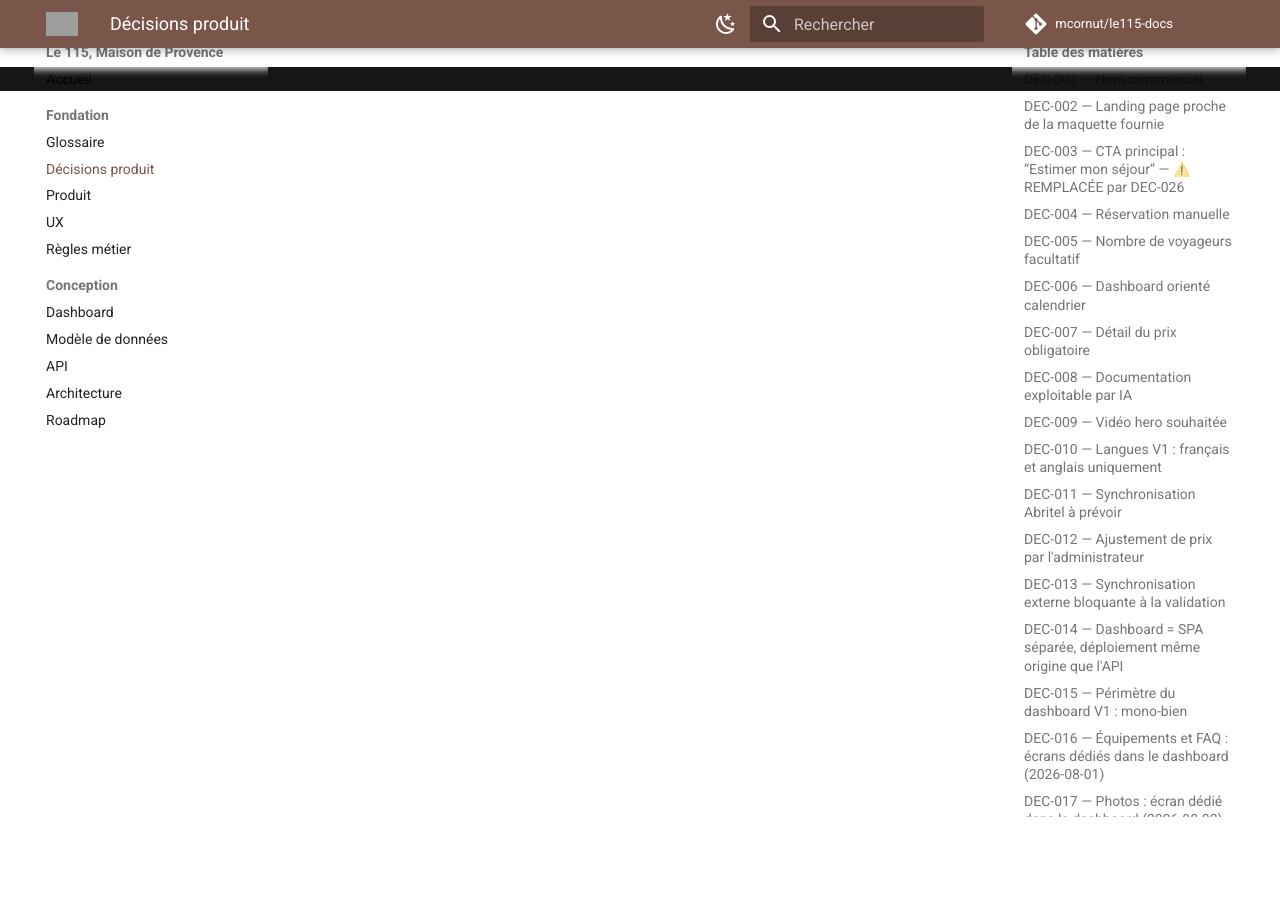
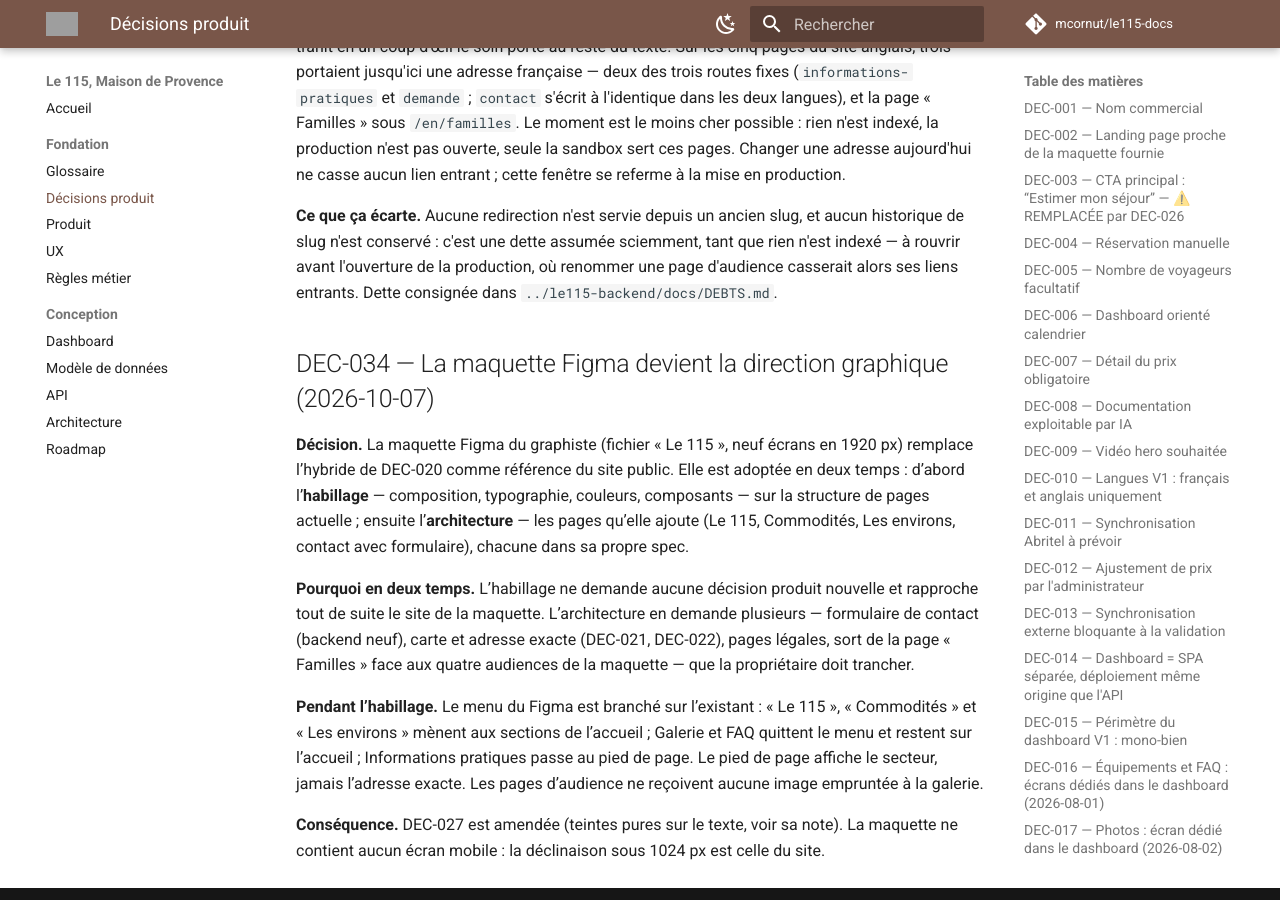
Before and after one commit to mcornut/le115-docs, an MkDocs documentation site: the page built from docs/00-Product-Decisions.md, in a window 1280 px wide and 900 px high, scrolled down 16280 px. Built offline with MkDocs 1.6.1 and Material for MkDocs 9.7.7, drawn with Linux system fonts in a browser that asks for light colours; comment, search, counter and statistics services are not loaded; some of the changed text lies outside the part shown; grey boxes are pictures that could not be loaded.

Commit message:
docs(DEC-034): la maquette Figma devient la direction graphique, DEC-027 amendée
Co-Authored-By: Claude Sonnet 5 <noreply@anthropic.com>

```diff
--- a/docs/00-Product-Decisions.md
+++ b/docs/00-Product-Decisions.md
@@ -248,7 +248,11 @@ source de vérité.
 **Conséquence.** Si les chevauchements se révèlent illisibles à l’usage, la réponse sera un
 endpoint de résolution côté serveur — pas un calcul côté interface.
 
-## DEC-020 — Direction graphique du site public : l’hybride des deux maquettes (2026-08-15)
+## DEC-020 — Direction graphique du site public : l’hybride des deux maquettes (2026-08-15) — ⚠️ REMPLACÉE par [DEC-034](#dec-034--la-maquette-figma-devient-la-direction-graphique-2026-10-07)
+
+> **La direction retenue ici n’est plus celle du site.** Depuis le 2026-10-07, la
+> maquette Figma du graphiste fait référence (DEC-034). La fiche reste pour
+> l’historique.
 
 **Décision.** Le site public visiteur retient la **mise en page de
 `landing-reference.png`** — deux niveaux d’en-tête, logo en arche, accent terracotta,
@@ -465,6 +469,16 @@ consentement ne s’impose.
 qui les aurait éloignées des teintes du logo ; s’en tenir aux deux seules
 couleurs conformes (Ardoise, Olive profond), ce qui aurait réduit le site à une
 palette bicolore sans rapport avec la charte transmise.
+
+> **Amendée le 2026-10-07 (DEC-034) : les teintes pures du Figma, aussi sur le
+> texte.** La maquette Figma pose la Terre cuite pure (`#d97859`) sous le texte
+> blanc des boutons et sur les surtitres, et `#b26046` sur les liens de carte.
+> La propriétaire a choisi de la suivre à l’identique, contrastes mesurés à
+> l’appui : 3,10:1 pour le blanc sur bouton et pour les surtitres, 4,22:1 pour
+> les liens de carte — sous le seuil AA de 4,5:1. Le menu actif (4,51:1) et le
+> texte courant, désormais noir (21:1), le tiennent. Ce qui ne change pas :
+> l’interface hors habillage — calendrier de disponibilité, champs du
+> formulaire de demande — garde les variantes assombries.
 
 ## DEC-028 — La capacité gouverne les demandes à venir, pas les engagements pris (2026-08-21)
 
@@ -709,3 +723,28 @@ historique de slug n'est conservé : c'est une dette assumée sciemment, tant qu
 n'est indexé — à rouvrir avant l'ouverture de la production, où renommer une page
 d'audience casserait alors ses liens entrants. Dette consignée dans
 `../le115-backend/docs/DEBTS.md`.
+
+## DEC-034 — La maquette Figma devient la direction graphique (2026-10-07)
+
+**Décision.** La maquette Figma du graphiste (fichier « Le 115 », neuf écrans
+en 1920 px) remplace l’hybride de DEC-020 comme référence du site public. Elle
+est adoptée en deux temps : d’abord l’**habillage** — composition, typographie,
+couleurs, composants — sur la structure de pages actuelle ; ensuite
+l’**architecture** — les pages qu’elle ajoute (Le 115, Commodités, Les environs,
+contact avec formulaire), chacune dans sa propre spec.
+
+**Pourquoi en deux temps.** L’habillage ne demande aucune décision produit
+nouvelle et rapproche tout de suite le site de la maquette. L’architecture en
+demande plusieurs — formulaire de contact (backend neuf), carte et adresse
+exacte (DEC-021, DEC-022), pages légales, sort de la page « Familles » face aux
+quatre audiences de la maquette — que la propriétaire doit trancher.
+
+**Pendant l’habillage.** Le menu du Figma est branché sur l’existant : « Le 115 »,
+« Commodités » et « Les environs » mènent aux sections de l’accueil ; Galerie et
+FAQ quittent le menu et restent sur l’accueil ; Informations pratiques passe au
+pied de page. Le pied de page affiche le secteur, jamais l’adresse exacte.
+Les pages d’audience ne reçoivent aucune image empruntée à la galerie.
+
+**Conséquence.** DEC-027 est amendée (teintes pures sur le texte, voir sa note).
+La maquette ne contient aucun écran mobile : la déclinaison sous 1024 px est
+celle du site.
```
Also changed, not shown: docs/02-UX.md (+12 -15 lines), docs/README.md (+3 -16 lines).
